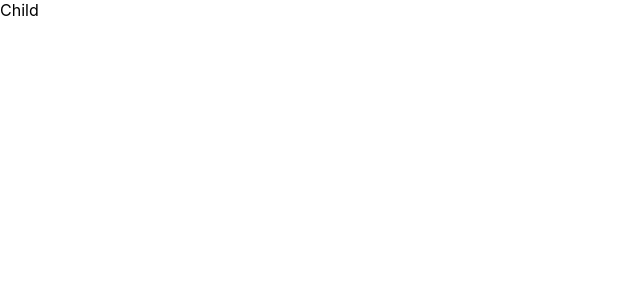
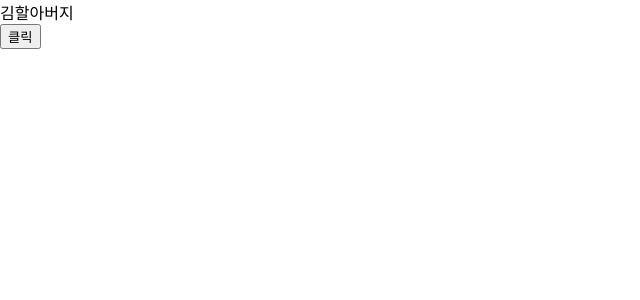
Before and after one commit to VIVID89/week-1, a React (Create React App) app: page / in a window 1280 px wide. Shown: the top 300 px of the page, without its empty margins (0-640 px from the left). Built offline with nearby package versions, Linux system fonts and the light colour scheme.

Commit message:
useState onclick

```diff
--- a/src/App.jsx
+++ b/src/App.jsx
@@ -1,15 +1,22 @@
-import React, { Children } from 'react'
-import Child from 'Child';
-
+import React, { useState } from 'react';
+import './App.css';
 
 function App() {
-  const name ="test";
+   const [name, setName] = useState('김할아버지');
 
-  return (
-    <Child age={21} name={name}>
-    이름
-    </Child>
-  )
+    return (
+        <div>
+            {name}
+            <br />
+            <button
+            onClick={ function () {
+              setName("박할아버지");
+            }}
+            >
+            클릭
+            </button>
+        </div>
+    );
 }
 
-export default App
+export default App;
```
